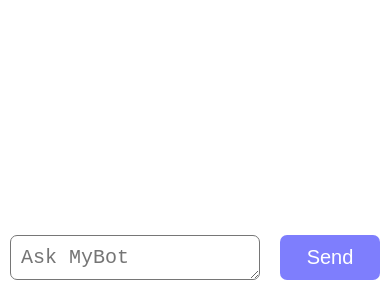
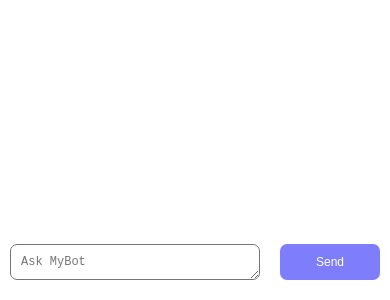
Before and after one commit to akashdpcali-cloud/MyBot, a React (Vite) app: page / in a window 390 px wide. Shown: the part 544-844 px from the top of the page. Built offline with nearby package versions, Linux system fonts and the light colour scheme.

Commit message:
Update App.css

```diff
--- a/src/App.css
+++ b/src/App.css
@@ -90,6 +90,7 @@ img{
 
   .input, .sendBut{
     padding: 10px;
+    font-size: 12px;
   }
   img{
     width: 40px;
@@ -99,6 +100,9 @@ img{
     padding-right: 10px;
     padding-left: 10px
   }
+  .message{
+    font-size: 12px;
+  }
   .user, .robot{
     column-gap:10px;
   }
```
